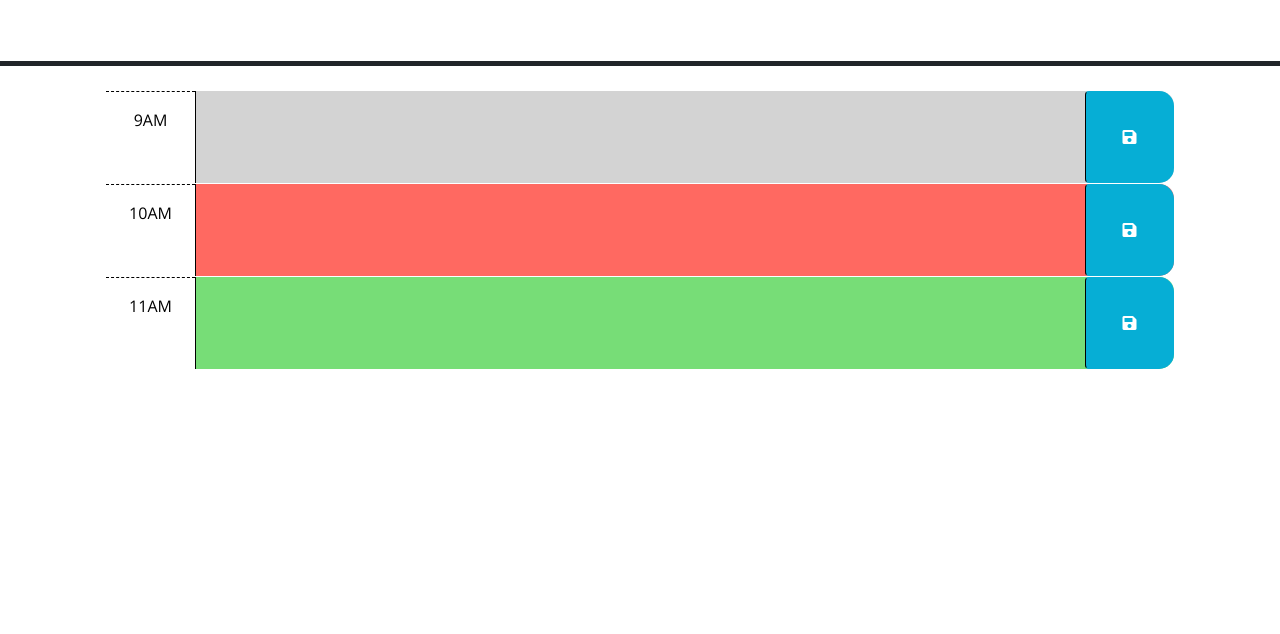
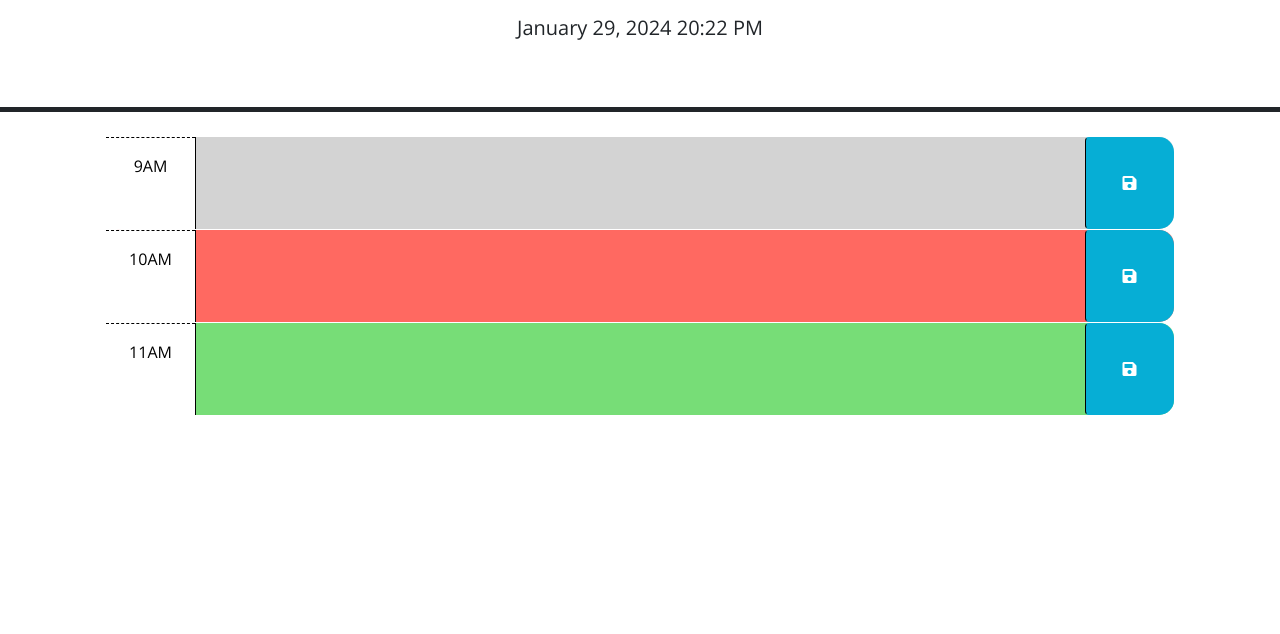
Before and after one commit to AngelShex/Schedule-Planner, a plain HTML site: page index.html in a window 1280 px wide. Shown: the part 166-800 px from the top of the page. Drawn offline with nearby package versions, Linux system fonts and the light colour scheme.

Commit message:
added time and date to the top of the webpage

```diff
--- a/index.html
+++ b/index.html
@@ -79,7 +79,7 @@
 
 
 
-    <script src="https://code.jquery.com/jquery-3.4.1.min.js"></script>
+    <script src="https://code.jquery.com/jquery-3.5.1.min.js"></script>
     <script
       src="https://cdn.jsdelivr.net/npm/dayjs@1.11.3/dayjs.min.js"
       integrity="sha256-iu/zLUB+QgISXBLCW/mcDi/rnf4m4uEDO0wauy76x7U="
--- a/script.js
+++ b/script.js
@@ -34,7 +34,8 @@ $(function () {
 
 
     // TODO: Add code to display the current date in the header of the page.
-
+var today = dayjs();
+$('#currentDay').text(today.format('MMMM D, YYYY HH:mm A'));
 
 
 
```
